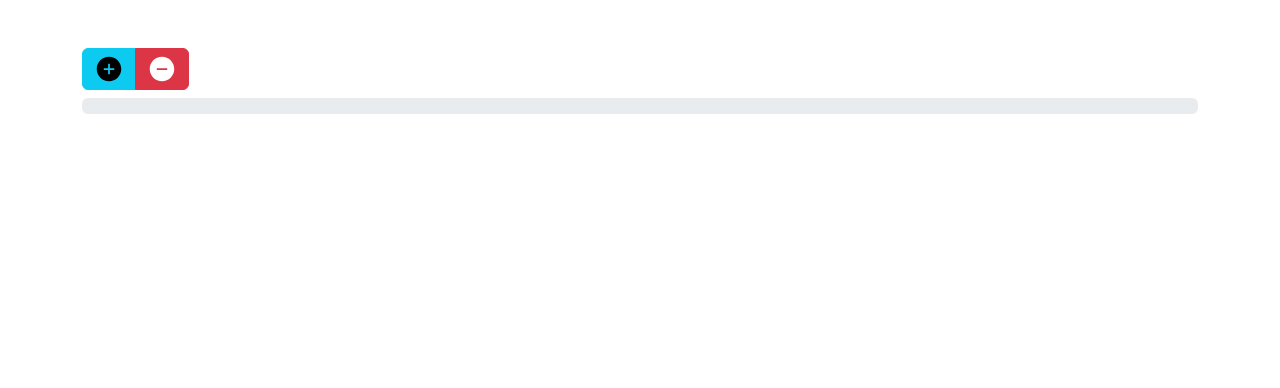
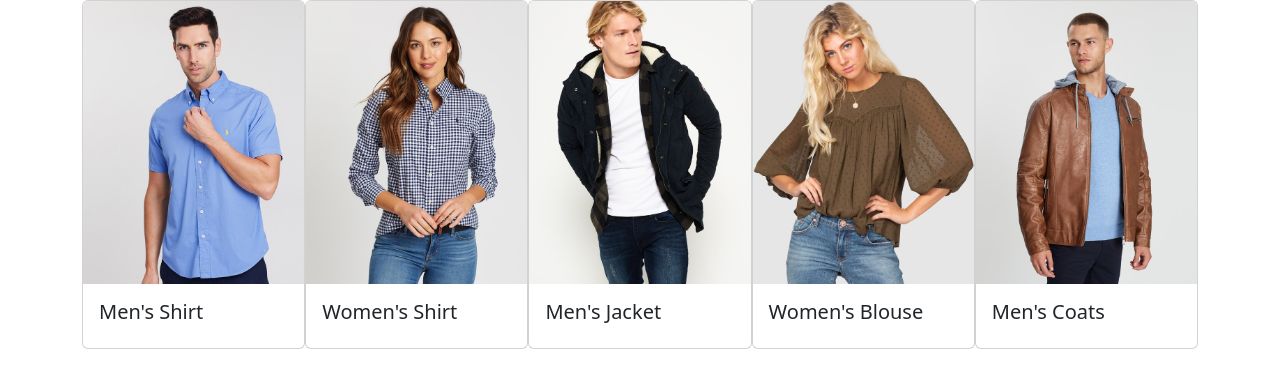
Before and after one commit to tturkmenoglu1/React-Practice, a React (Create React App) app: page / in a window 1280 px wide. Shown: the top 388 px of the page. Built offline with nearby package versions, Linux system fonts and the light colour scheme.

Commit message:
01/17 v4

```diff
--- a/src/App.js
+++ b/src/App.js
@@ -1,10 +1,11 @@
 
 import PercentBar from "./components/percent-bar/percent-bar.jsx"
+import ProductList from "./components/shopping-cards/product-list/product-list.jsx";
 
 const App = () => {
   return (
     <div>
-      <PercentBar/>
+      <ProductList/>
     </div>
   );
 };
--- a/src/components/shopping-cards/product-card/product-card.jsx
+++ b/src/components/shopping-cards/product-card/product-card.jsx
@@ -3,7 +3,7 @@ import { Card } from 'react-bootstrap'
 
 const ProductCard = ({title,image,price,discount,rate}) => {
   return (
-    <Card style={{ width: '18rem' }}>
+    <Card style={{ width: '18rem' }} className="">
       <Card.Img variant="top" src={image} />
       <Card.Body>
         <Card.Title>{title}</Card.Title>
--- a/src/components/shopping-cards/product-list/product-list.jsx
+++ b/src/components/shopping-cards/product-list/product-list.jsx
@@ -4,7 +4,8 @@ import data from "./data.json"
 
 const ProductList = () => {
   return (
-
+      <div className='container d-flex'>
+          {
               data.map((card) => (
                   <ProductCard
                       key={card.id}
@@ -14,7 +15,8 @@ const ProductList = () => {
                       discount={card.discount}
                       rate={card.rate}
                   />))
-
+          }
+        </div>
   )
 }
 
```
Lines whose indentation alone changed are shown as unchanged.
